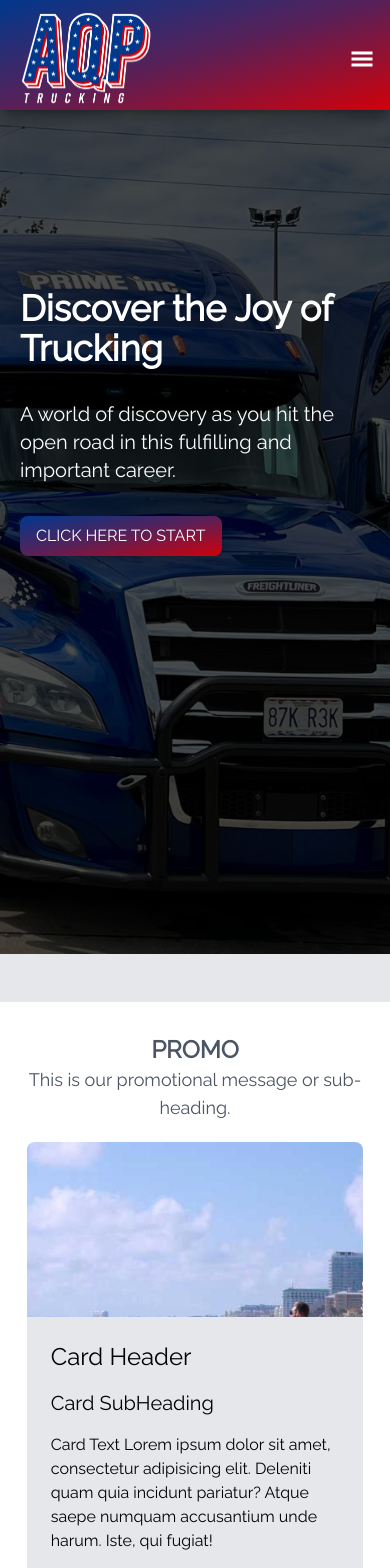
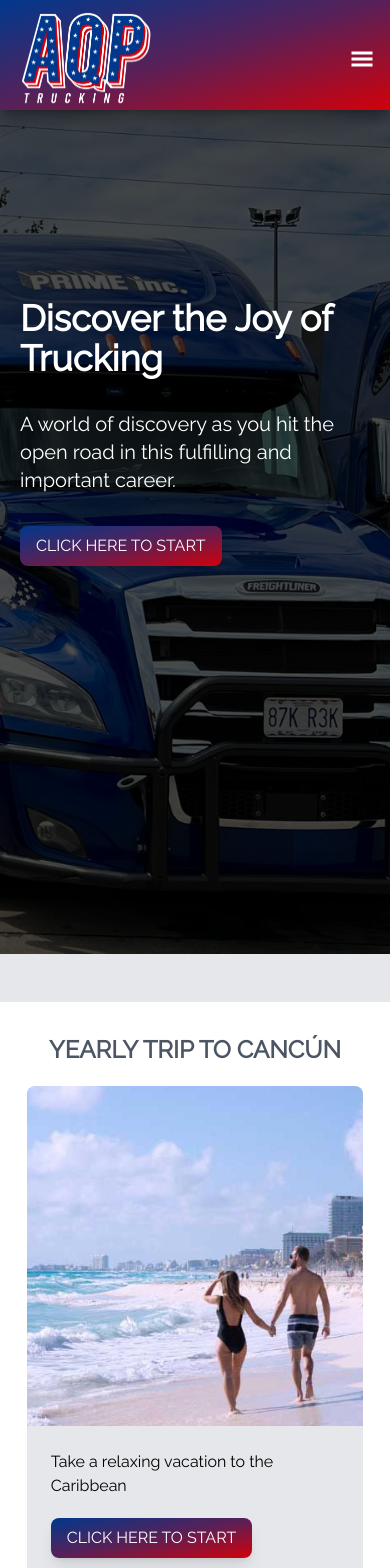
Before and after one commit to ErikRobles/aqptrucking, a Next.js app: page / in a window 390 px wide. Shown: the top 1568 px of the page. Built offline with nearby package versions, Linux system fonts and the light colour scheme.

Commit message:
Added Text to promo section and adjusted beach message for mobile

```diff
--- a/components/CVForm.jsx
+++ b/components/CVForm.jsx
@@ -88,7 +88,7 @@ function CVForm() {
         <div>
           {/* This is a dialog for adding a CV */}
           <button
-            className="mb-[30px] btn btn-primary bg-gradient-to-br from-[#00388d] via-[#592057] to-[#d2000a] hover:bg-gradient-to-bl from-[#00388d] via-[#592057] to-[#d2000a] text-white rounded-lg px-4 py-2 uppercase shadow-lg"
+            className="mb-[10px] btn btn-primary bg-gradient-to-br from-[#00388d] via-[#592057] to-[#d2000a] hover:bg-gradient-to-bl from-[#00388d] via-[#592057] to-[#d2000a] text-white rounded-lg px-4 py-2 uppercase shadow-lg"
             onClick={openButton}
           >
             {buttonText}
--- a/components/Promo.jsx
+++ b/components/Promo.jsx
@@ -11,14 +11,12 @@ function Promo({ promoheading, promomessage }) {
         <h2 className="text-gray-600 text-lg mb-[20px]">{promomessage}</h2>
       </div>
       <div className="hidden md:block mx-auto max-w-[1240px] w-[90%] relative beach-img bg-center bg-cover h-[700px]">
-        <div className="hidden md:block absolute max-w-[300px] max-h-[400px]  md:right-[-30px] md:bottom-[-75px] xl:right-[-65px] bg-gray-200 p-6 rounded-lg  mb-4">
+        <div className="hidden md:block absolute max-w-[300px] max-h-[400px]  md:right-[-30px] md:bottom-[-50px] xl:right-[-65px] bg-gray-200 p-6 rounded-lg  mb-4">
           <div className="flex flex-col justify-evenly space-y-4">
-            <h3 className="text-2xl">Card Header</h3>
-            <h2 className="text-xl">Card SubHeading</h2>
+            {/* <h3 className="text-2xl">Card Header</h3> */}
+            {/* <h2 className="text-xl">Card SubHeading</h2> */}
             <p className="text-base">
-              Card Text Lorem ipsum dolor sit amet, consectetur adipisicing
-              elit. Deleniti quam quia incidunt pariatur? Atque saepe numquam
-              accusantium unde harum. Iste, qui fugiat!
+              Take a relaxing vacation to the Caribbean
             </p>
             {/* <button className='px-8 py-2 border rounded-lg bg-[#00388d] text-white mb-3 mt-3 hover:bg-[#cb010d]  shadow-md'>
               Find out more.
@@ -28,16 +26,12 @@ function Promo({ promoheading, promomessage }) {
           </div>
         </div>
       </div>
-      <div className="md:hidden mx-auto w-[90%] min-h-[350px] mb-[-175px] beach-img bg-center bg-cover h-[350px] rounded-lg"></div>
-      <div className="md:hidden mx-auto w-[90%] bg-gray-200 p-6 rounded-lg rounded-t-none mb-[-100px]">
-        <div className="flex flex-col justify-evenly space-y-4">
-          <h3 className="text-2xl">Card Header</h3>
-          <h2 className="text-xl">Card SubHeading</h2>
-          <p className="text-base">
-            Card Text Lorem ipsum dolor sit amet, consectetur adipisicing elit.
-            Deleniti quam quia incidunt pariatur? Atque saepe numquam
-            accusantium unde harum. Iste, qui fugiat!
-          </p>
+      <div className="md:hidden mx-auto w-[90%] min-h-[350px] mb-[-10px] beach-img bg-center bg-cover h-[350px] rounded-lg"></div>
+      <div className="md:hidden mx-auto w-[90%] bg-gray-200 p-6 rounded-lg rounded-t-none mb-[-75px]">
+        <div className="flex flex-col justify-evenly space-y-5">
+          {/* <h3 className="text-2xl">Card Header</h3> */}
+          {/* <h2 className="text-xl">Card SubHeading</h2> */}
+          <p className="text-base">Take a relaxing vacation to the Caribbean</p>
           {/* <button className='px-8 py-2 border rounded-lg bg-[#00388d] text-white mb-3 mt-3 hover:bg-[#cb010d]  shadow-md'>
               Find out more.
             </button> */}
--- a/pages/index.js
+++ b/pages/index.js
@@ -24,8 +24,8 @@ export default function Home() {
         message="A world of discovery as you hit the open road in this fulfilling and important career."
       />
       <Promo
-        promoheading="Promo"
-        promomessage="This is our promotional message or sub-heading."
+        promoheading="Yearly Trip to Cancún"
+        // promomessage="This is our promotional message or sub-heading."
       />
       <Info
         infoheading="This Heading Describes Just How Awesome it is To Drive With Us!"
```
